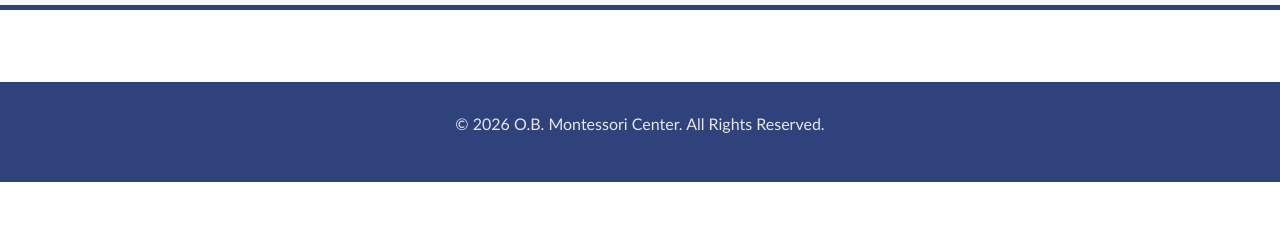
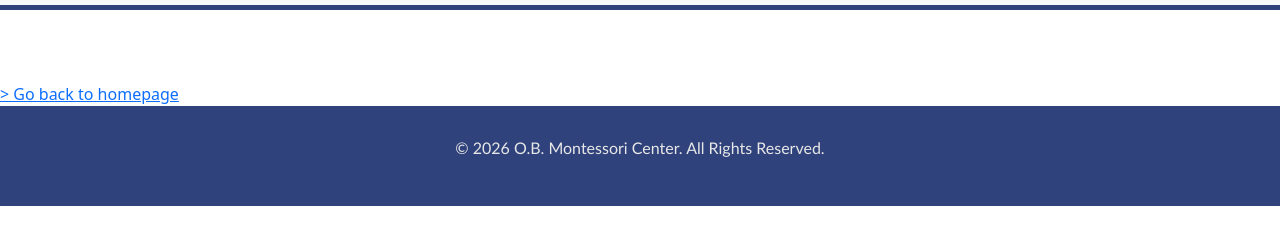
Before and after one commit to TanciocoMargaret25/Fairview_ICT9Emerald_Q1Project_Group3, a plain HTML site: page page2.html in a window 1280 px wide. Shown: the part 81-326 px from the top of the page. Drawn offline with nearby package versions, Linux system fonts and the light colour scheme.

Commit message:
Update page2.html

```diff
--- a/page2.html
+++ b/page2.html
@@ -74,6 +74,7 @@
 <br>
 <br>
 
+<a href="index.html"> > Go back to homepage</a>
 <footer>
         <p> © 2026 O.B. Montessori Center. All Rights Reserved.</p>
 </footer>
```
